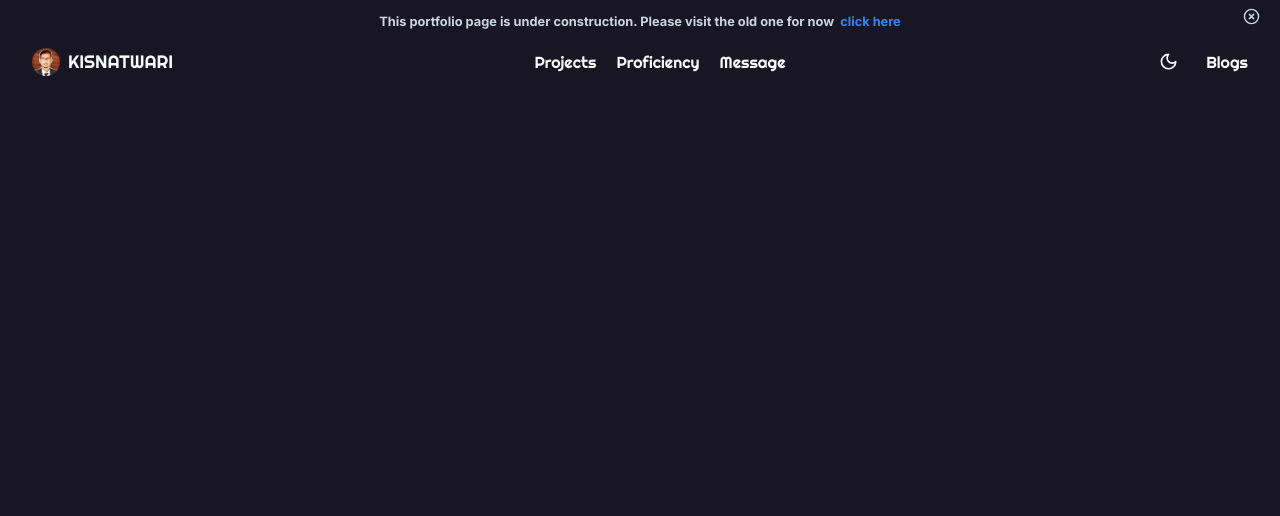
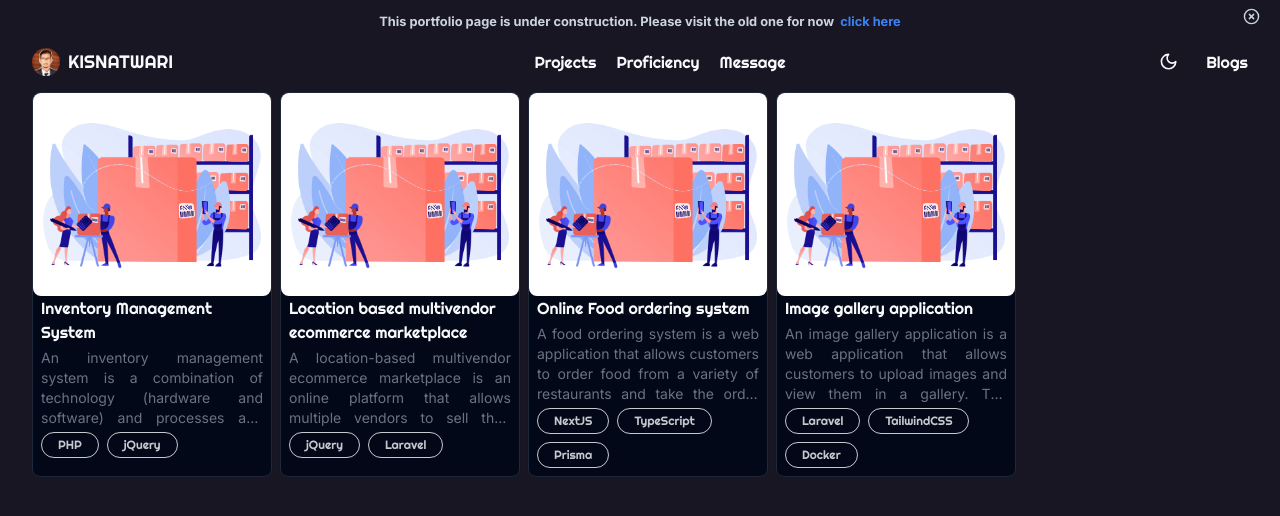
Before and after one commit to kisnatwari/desmel-redesign, a Next.js app: page /projects in a window 1280 px wide. Shown: the top 516 px of the page. Built offline with nearby package versions, Linux system fonts and the light colour scheme.

Commit message:
Projects page created

```diff
--- a/src/app/projects/page.tsx
+++ b/src/app/projects/page.tsx
@@ -1,11 +1,111 @@
+import { Card, CardContent, CardTitle } from '@/components/ui/card'
+import Image from 'next/image'
 import React from 'react'
+import { Righteous } from 'next/font/google'
+import { Badge } from '@/components/ui/badge'
+const righteous = Righteous({
+  subsets: ['latin'],
+  display: "swap",
+  weight: "400",
+  style: 'normal'
+})
 
-type Props = {}
+const projects = [
+  {
+    title: 'Inventory Management System',
+    description: 'An inventory management system is a combination of technology (hardware and software) and processes and procedures that oversee the monitoring and maintenance of stocked products, whether those products are company assets, raw materials and supplies, or finished products ready to be sent to vendors or end consumers.',
+    tags: [
+      {
+        name: 'PHP',
+        color: 'primary'
+      },
+      {
+        name: 'jQuery',
+        color: 'secondary'
+      }
+    ]
+  },
+  {
+    title: 'Location based multivendor ecommerce marketplace',
+    description: 'A location-based multivendor ecommerce marketplace is an online platform that allows multiple vendors to sell their products or services on a single website, much like a shopping mall with various stores. The platform is designed to help businesses create and run an online marketplace for managing multiple vendors, products, and services',
+    tags: [
+      {
+        name: 'jQuery',
+        color: '#569'
+      },
+      {
+        name: 'Laravel',
+        color: 'secondary'
+      }
+    ]
+  },
+  {
+    title: "Online Food ordering system",
+    description: "A food ordering system is a web application that allows customers to order food from a variety of restaurants and take the order online. The application is designed to help customers order food from a variety of restaurants and take the order online.",
+    tags: [
+      {
+        name: 'NextJS',
+        color: '#569'
+      },
+      {
+        name: 'TypeScript',
+        color: 'primary'
+      },
+      {
+        name: 'Prisma',
+        color:'secondary'
+      }
+    ]
+  },
+  {
+    title: "Image gallery application",
+    description: "An image gallery application is a web application that allows customers to upload images and view them in a gallery. The application is designed to help customers upload images and view them in a gallery.",
+    tags: [
+      {
+        name: 'Laravel',
+        color: '#569'
+      },
+      {
+        name: 'TailwindCSS',
+        color: 'primary'
+      },
+      {
+        name: 'Docker',
+        color:'secondary'
+      }
+    ]
+  }
+]
 
-const page = (props: Props) => {
+const page = () => {
   return (
-    <div className="container">
-
+    <div className="container flex gap-2">
+      {
+        projects.map((project, i) => (
+          <Card className='w-60 flex flex-col' key={i}>
+            <CardContent className='p-0 rounded-lg overflow-hidden '>
+              <Image src={"/project-thumbnails/ims.jpg"} alt='' width={240} height={240} />
+            </CardContent>
+            <CardContent className='px-2 pb-2'>
+              <p className={`${righteous.className} line-clamp-2 mb-1`}>
+                {project.title}
+              </p>
+              <p className='text-sm text-justify text-gray-500 line-clamp-4 mb-1'>
+                {project.description}
+              </p>
+              <div className="flex gap-2 flex-wrap">
+                {
+                  project.tags.map((tag, i) => (
+                    <small key={i} className={`text-xs border border-primary/80 px-4 py-1 rounded-full text-primary/80 ${righteous.className}`}>
+                      {tag.name}
+                    </small>
+                  ))
+                }
+              </div>
+            </CardContent>
+          </Card>
+        ))
+      }
     </div>
   )
 }
--- /dev/null
+++ b/src/components/ui/badge.tsx
@@ -0,0 +1,36 @@
+import * as React from "react"
+import { cva, type VariantProps } from "class-variance-authority"
+
+import { cn } from "@/lib/utils"
+
+const badgeVariants = cva(
+  "inline-flex items-center rounded-full border px-2.5 py-0.5 text-xs font-semibold transition-colors focus:outline-none focus:ring-2 focus:ring-ring focus:ring-offset-2",
+  {
+    variants: {
+      variant: {
+        default:
+          "border-transparent bg-primary text-primary-foreground hover:bg-primary/80",
+        secondary:
+          "border-transparent bg-secondary text-secondary-foreground hover:bg-secondary/80",
+        destructive:
+          "border-transparent bg-destructive text-destructive-foreground hover:bg-destructive/80",
+        outline: "text-foreground",
+      },
+    },
+    defaultVariants: {
+      variant: "default",
+    },
+  }
+)
+
+export interface BadgeProps
+  extends React.HTMLAttributes<HTMLDivElement>,
+    VariantProps<typeof badgeVariants> {}
+
+function Badge({ className, variant, ...props }: BadgeProps) {
+  return (
+    <div className={cn(badgeVariants({ variant }), className)} {...props} />
+  )
+}
+
+export { Badge, badgeVariants }
--- /dev/null
+++ b/src/components/ui/card.tsx
@@ -0,0 +1,79 @@
+import * as React from "react"
+
+import { cn } from "@/lib/utils"
+
+const Card = React.forwardRef<
+  HTMLDivElement,
+  React.HTMLAttributes<HTMLDivElement>
+>(({ className, ...props }, ref) => (
+  <div
+    ref={ref}
+    className={cn(
+      "rounded-lg border bg-card text-card-foreground shadow-sm",
+      className
+    )}
+    {...props}
+  />
+))
+Card.displayName = "Card"
+
+const CardHeader = React.forwardRef<
+  HTMLDivElement,
+  React.HTMLAttributes<HTMLDivElement>
+>(({ className, ...props }, ref) => (
+  <div
+    ref={ref}
+    className={cn("flex flex-col space-y-1.5 p-6", className)}
+    {...props}
+  />
+))
+CardHeader.displayName = "CardHeader"
+
+const CardTitle = React.forwardRef<
+  HTMLParagraphElement,
+  React.HTMLAttributes<HTMLHeadingElement>
+>(({ className, ...props }, ref) => (
+  <h3
+    ref={ref}
+    className={cn(
+      "text-2xl font-semibold leading-none tracking-tight",
+      className
+    )}
+    {...props}
+  />
+))
+CardTitle.displayName = "CardTitle"
+
+const CardDescription = React.forwardRef<
+  HTMLParagraphElement,
+  React.HTMLAttributes<HTMLParagraphElement>
+>(({ className, ...props }, ref) => (
+  <p
+    ref={ref}
+    className={cn("text-sm text-muted-foreground", className)}
+    {...props}
+  />
+))
+CardDescription.displayName = "CardDescription"
+
+const CardContent = React.forwardRef<
+  HTMLDivElement,
+  React.HTMLAttributes<HTMLDivElement>
+>(({ className, ...props }, ref) => (
+  <div ref={ref} className={cn("p-6 pt-0", className)} {...props} />
+))
+CardContent.displayName = "CardContent"
+
+const CardFooter = React.forwardRef<
+  HTMLDivElement,
+  React.HTMLAttributes<HTMLDivElement>
+>(({ className, ...props }, ref) => (
+  <div
+    ref={ref}
+    className={cn("flex items-center p-6 pt-0", className)}
+    {...props}
+  />
+))
+CardFooter.displayName = "CardFooter"
+
+export { Card, CardHeader, CardFooter, CardTitle, CardDescription, CardContent }
```
Also changed, not shown: public/project-thumbnails/ims.jpg (added).
